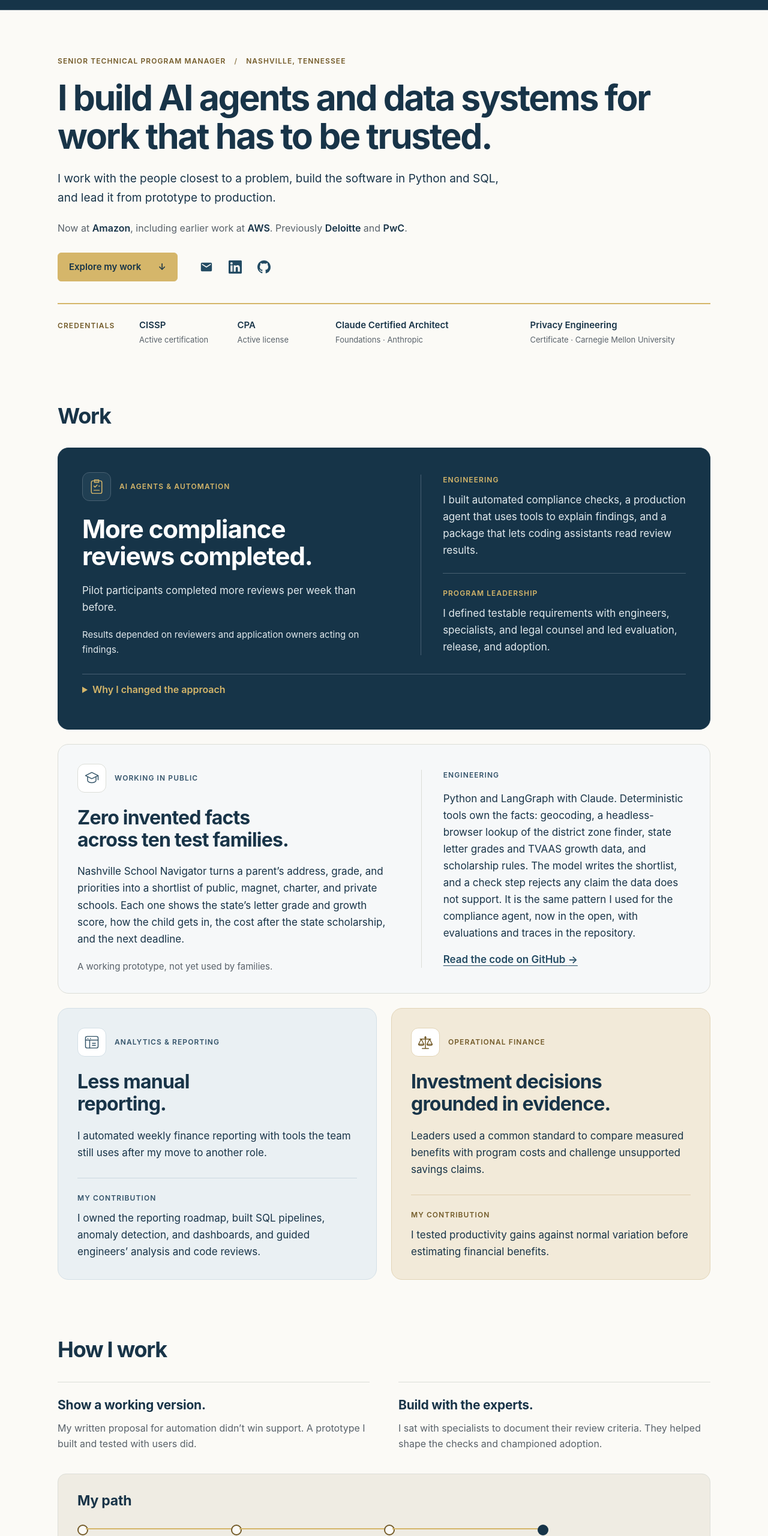
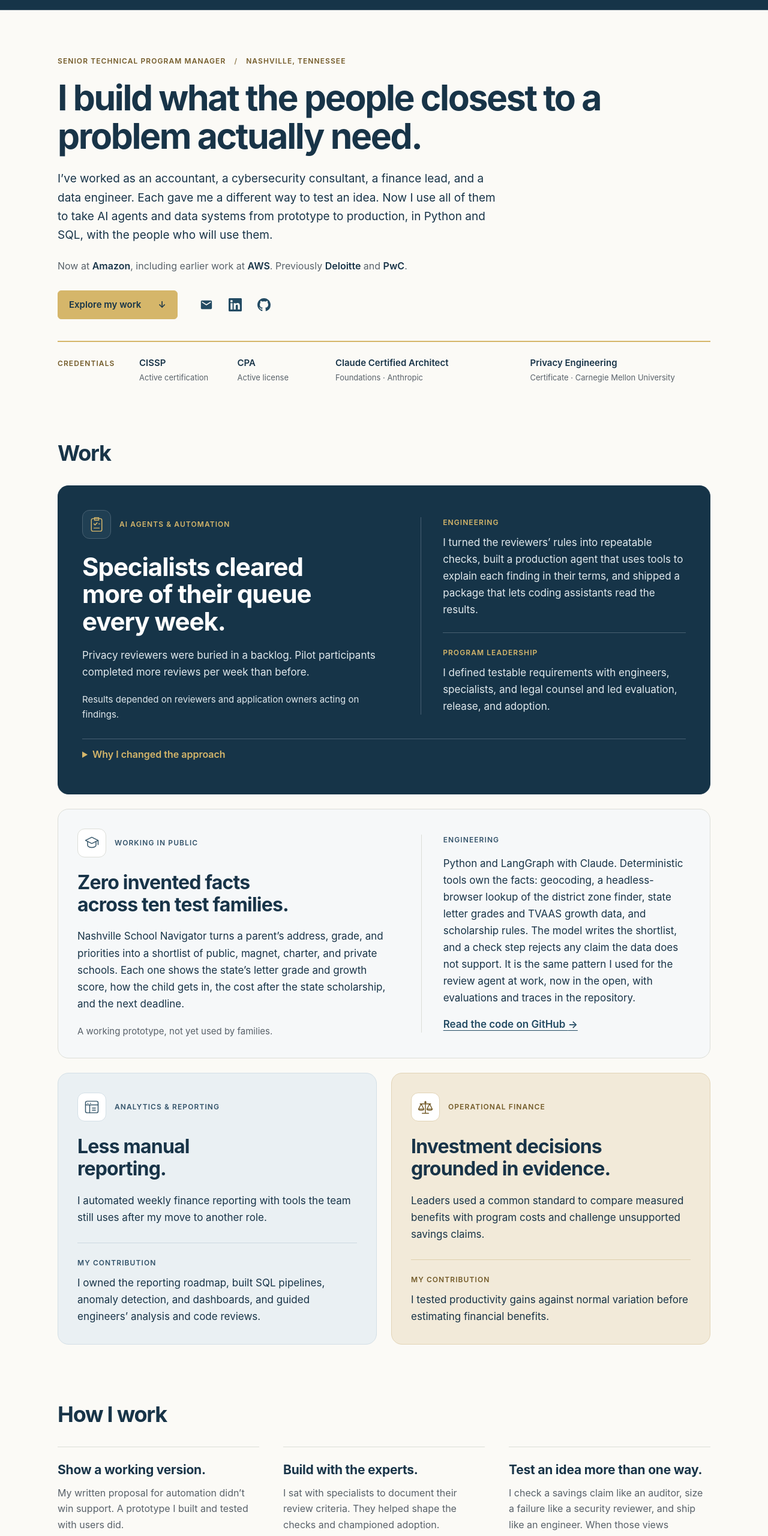
Before and after one commit to lukepionk/lukepionk.com, a website: page site/index.html in a window 1280 px wide. Shown: the part 60-2620 px from the top of the page at 60% size. Drawn offline with Linux system fonts and the light colour scheme.

Commit message:
Lead with the builder, not the compliance domain
The headline is now about building what users need. The intro names four
earlier roles as ways of testing an idea. The featured card leads with the
specialists and their queue instead of the word compliance, which no longer
appears on the page. A third How I work item describes checking an idea
from several angles.

```diff
--- a/site/index.html
+++ b/site/index.html
@@ -5,16 +5,16 @@
     <meta name="viewport" content="width=device-width, initial-scale=1">
     <meta http-equiv="Content-Security-Policy" content="default-src 'none'; style-src 'self'; img-src 'self'; base-uri 'none'; form-action 'none'">
     <meta name="theme-color" content="#163448">
-    <meta name="description" content="Luke Pionk, senior technical program manager at Amazon, builds AI agents and data systems and leads software delivery.">
+    <meta name="description" content="Luke Pionk builds AI agents and data systems at Amazon, drawing on earlier work as an accountant, cybersecurity consultant, and finance lead.">
     <meta property="og:type" content="website">
-    <meta property="og:title" content="Luke Pionk — AI agents and data systems for work that has to be trusted">
-    <meta property="og:description" content="I work with the people closest to a problem, build the software in Python and SQL, and lead it from prototype to production.">
+    <meta property="og:title" content="Luke Pionk — I build what the people closest to a problem actually need">
+    <meta property="og:description" content="Accountant, cybersecurity consultant, finance lead, data engineer. Each gave me a different way to test an idea. Now I use all of them to build AI agents and data systems.">
     <meta property="og:url" content="https://lukepionk.com/">
     <meta property="og:locale" content="en_US">
     <link rel="canonical" href="https://lukepionk.com/">
     <link rel="icon" href="/favicon.svg?v=44358af8" type="image/svg+xml">
-    <link rel="stylesheet" href="/styles.css?v=f983b736">
-    <title>Luke Pionk — AI agents and data systems for work that has to be trusted</title>
+    <link rel="stylesheet" href="/styles.css?v=1fed957b">
+    <title>Luke Pionk — I build what the people closest to a problem actually need</title>
   </head>
   <body id="top">
     <a class="skip-link" href="#main">Skip to content</a>
@@ -34,8 +34,8 @@
     <main id="main" class="shell">
       <section class="hero" aria-labelledby="hero-title">
         <p class="eyebrow hero-eyebrow">Senior technical program manager <span aria-hidden="true">/</span> Nashville, Tennessee</p>
-        <h1 id="hero-title">I build AI agents and data systems for work that has to be trusted.</h1>
-        <p class="hero-intro">I work with the people closest to a problem, build the software in Python and SQL, and lead it from prototype to production.</p>
+        <h1 id="hero-title">I build what the people closest to a problem actually need.</h1>
+        <p class="hero-intro">I&rsquo;ve worked as an accountant, a cybersecurity consultant, a finance lead, and a data engineer. Each gave me a different way to test an idea. Now I use all of them to take AI agents and data systems from prototype to production, in Python and SQL, with the people who will use them.</p>
         <p class="hero-background">Now at <strong>Amazon</strong>, including earlier work at <strong>AWS</strong>. Previously <strong>Deloitte</strong> and <strong>PwC</strong>.</p>
         <div class="hero-actions">
           <a class="work-link" href="#work">Explore my work <span aria-hidden="true">↓</span></a>
@@ -67,13 +67,13 @@
                 <span class="project-icon"><svg width="28" height="28" viewBox="0 0 32 32" fill="none" stroke="currentColor" stroke-width="1.7" stroke-linecap="round" stroke-linejoin="round" aria-hidden="true" focusable="false"><rect x="6" y="5" width="20" height="24" rx="3"/><path d="M12 3h8v5h-8zM11 15l2 2 4-4M11 23h10M20 15h2"/></svg></span>
                 <span class="eyebrow">AI agents &amp; automation</span>
               </div>
-              <h3>More compliance reviews completed.</h3>
-              <p>Pilot participants completed more reviews per week than before.</p>
+              <h3>Specialists cleared more of their queue every week.</h3>
+              <p>Privacy reviewers were buried in a backlog. Pilot participants completed more reviews per week than before.</p>
               <p class="project-note">Results depended on reviewers and application owners acting on findings.</p>
             </div>
             <div class="project-contribution">
               <p class="eyebrow">Engineering</p>
-              <p>I built automated compliance checks, a production agent that uses tools to explain findings, and a package that lets coding assistants read review results.</p>
+              <p>I turned the reviewers&rsquo; rules into repeatable checks, built a production agent that uses tools to explain each finding in their terms, and shipped a package that lets coding assistants read the results.</p>
               <div class="project-ownership">
                 <p class="eyebrow">Program leadership</p>
                 <p>I defined testable requirements with engineers, specialists, and legal counsel and led evaluation, release, and adoption.</p>
@@ -100,7 +100,7 @@
             </div>
             <div class="project-contribution">
               <p class="eyebrow">Engineering</p>
-              <p>Python and LangGraph with Claude. Deterministic tools own the facts: geocoding, a headless-browser lookup of the district zone finder, state letter grades and TVAAS growth data, and scholarship rules. The model writes the shortlist, and a check step rejects any claim the data does not support. It is the same pattern I used for the compliance agent, now in the open, with evaluations and traces in the repository.</p>
+              <p>Python and LangGraph with Claude. Deterministic tools own the facts: geocoding, a headless-browser lookup of the district zone finder, state letter grades and TVAAS growth data, and scholarship rules. The model writes the shortlist, and a check step rejects any claim the data does not support. It is the same pattern I used for the review agent at work, now in the open, with evaluations and traces in the repository.</p>
               <p class="project-link"><a href="https://github.com/lukepionk/nashville-school-navigator">Read the code on GitHub <span aria-hidden="true">&rarr;</span></a></p>
             </div>
           </article>
@@ -143,6 +143,10 @@
           <div class="lesson">
             <h3>Build with the experts.</h3>
             <p>I sat with specialists to document their review criteria. They helped shape the checks and championed adoption.</p>
+          </div>
+          <div class="lesson">
+            <h3>Test an idea more than one way.</h3>
+            <p>I check a savings claim like an auditor, size a failure like a security reviewer, and ship like an engineer. When those views disagree, that&rsquo;s where the real problem is.</p>
           </div>
         </div>
         <div class="personal-path">
--- a/site/styles.css
+++ b/site/styles.css
@@ -410,8 +410,8 @@ summary:hover { text-decoration: underline; text-underline-offset: 4px; }
 
 .lesson-grid {
   display: grid;
-  grid-template-columns: repeat(2, minmax(0, 1fr));
-  gap: 32px 48px;
+  grid-template-columns: repeat(3, minmax(0, 1fr));
+  gap: 32px 40px;
 }
 
 .lesson { padding-top: 24px; border-top: 1px solid var(--line); }
@@ -627,6 +627,7 @@ address {
 @media (max-width: 900px) {
   .credentials { grid-template-columns: minmax(0, 1fr); gap: 16px; }
   .project-featured { gap: 32px; }
+  .lesson-grid { grid-template-columns: repeat(2, minmax(0, 1fr)); }
   .project-featured .project-contribution, .project-public .project-contribution { padding-left: 28px; }
   .project { padding: 28px; }
   .project h3 { font-size: 28px; }
@@ -663,6 +664,7 @@ address {
   .work-grid, .lesson-grid, .learning-section, .contact-panel { grid-template-columns: minmax(0, 1fr); }
   .project { padding: 24px; }
   .project-featured, .project-public { grid-template-columns: minmax(0, 1fr); gap: 28px; }
+  .lesson-grid { grid-template-columns: minmax(0, 1fr); }
   .project-public .project-contribution { padding: 24px 0 0; border-left: 0; border-top: 1px solid var(--line); }
   .project-featured h3 { max-width: none; font-size: 34px; }
   .project-featured .project-contribution { padding: 24px 0 0; border-top: 1px solid var(--navy-line); border-left: 0; }
```
Also changed, not shown: site/404.html (+1 -1 lines), tests/site.spec.js (+4 -4 lines).
